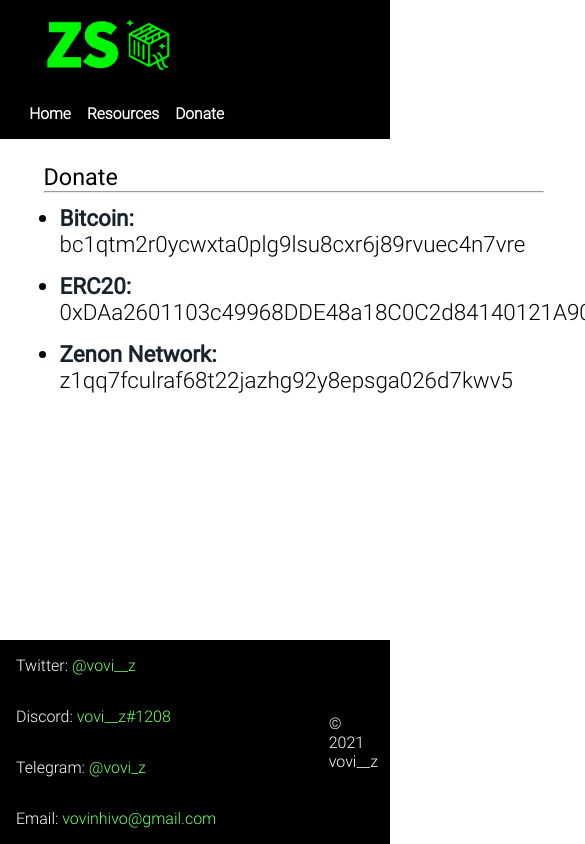
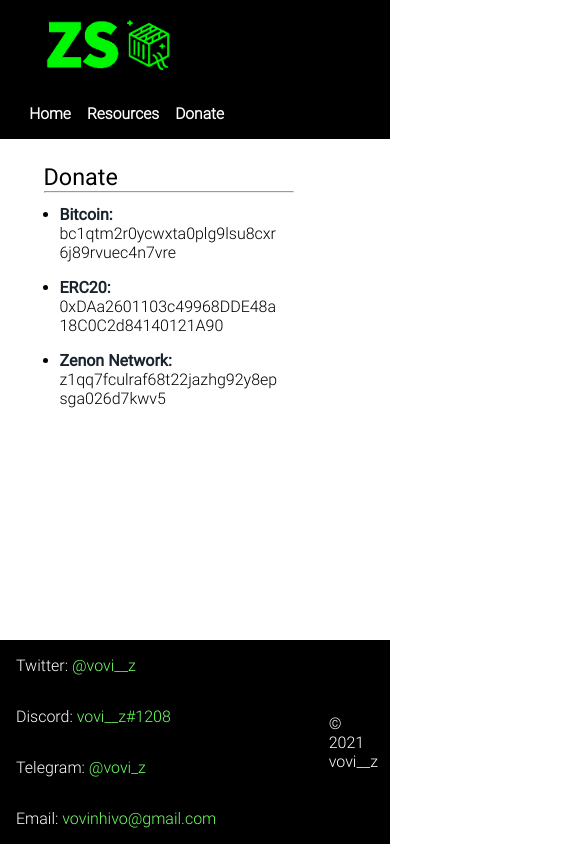
Before and after one commit to nntcao/zenonscraper-nextjs, a Next.js app: page /donate in a window 390 px wide. Shown: the whole page, 585 px wide, since content can reach past the window. Built offline with nearby package versions, Linux system fonts and the light colour scheme.

Commit message:
fixed responsive css for mobile devices

```diff
--- a/pages/Home.module.scss
+++ b/pages/Home.module.scss
@@ -118,11 +118,12 @@
         flex-direction: column;
         width: 100%;
         align-items: center;
+
+        .card {
+            width: clamp(50vw, 900px, 80vw);
+        }
     }
 
-    .card {
-        width: clamp(50vw, 900px, 80vw);
-    }
 
     .truncate {
         max-width: clamp(3vw, 35vw, 100vw);
@@ -130,8 +131,6 @@
 }
 
 @media screen and (max-width: 570px) {
-    .time {
-    }
 
     .row {
         display: flex;
--- a/pages/donate/Donate.module.scss
+++ b/pages/donate/Donate.module.scss
@@ -9,7 +9,7 @@
 
 .card {
     margin: 1.5rem;
-    width: clamp(500px, 40vw, 1600px)
+    width: clamp(250px, 40vw, 1600px)
 }
 
 .subtitle {
@@ -26,14 +26,16 @@
     gap: 1rem;
     margin: .75rem;
     margin-left: 1rem;
+    font-size: clamp(1rem, 3vw, 1.4rem);
 
     .listitem {
-        font-size: 1.4rem;
+        font-size: clamp(1rem, 3vw, 1.4rem);
+        word-wrap: break-word;
     }
 
     .emphasis {
         font-family: 'Roboto-Regular';
         font-weight: 600;
-        font-size: 1.4rem;
+        font-size: clamp(1rem, 3vw, 1.4rem);
     }
 }
```
